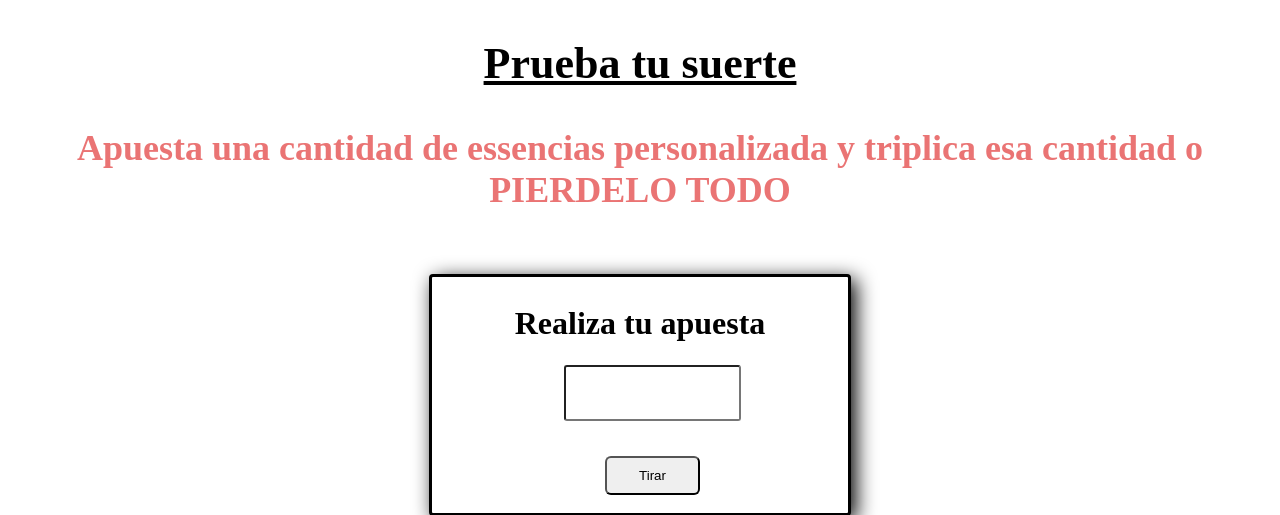
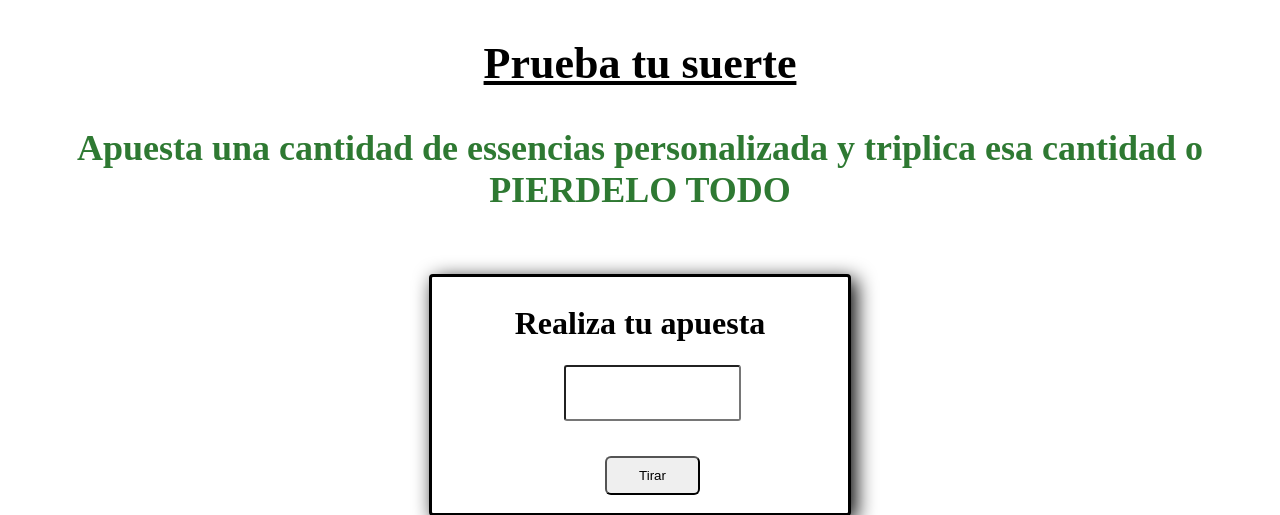
Before and after one commit to Luxary147/Ackernm, a PHP site: page /tirada.php in a window 1280 px wide. Shown: the top 515 px of the page. Run offline with PHP 8.4, Linux system fonts and the light colour scheme.

Commit message:
Update tirada.css

```diff
--- a/php/tirada.css
+++ b/php/tirada.css
@@ -7,7 +7,7 @@
         }
 
         #formulario h3{
-            color:rgb(234, 116, 116);
+            color:rgba(38, 116, 42, 0.966);
              margin-top:3%;
              font-size:36px;
              text-align: center;
```
